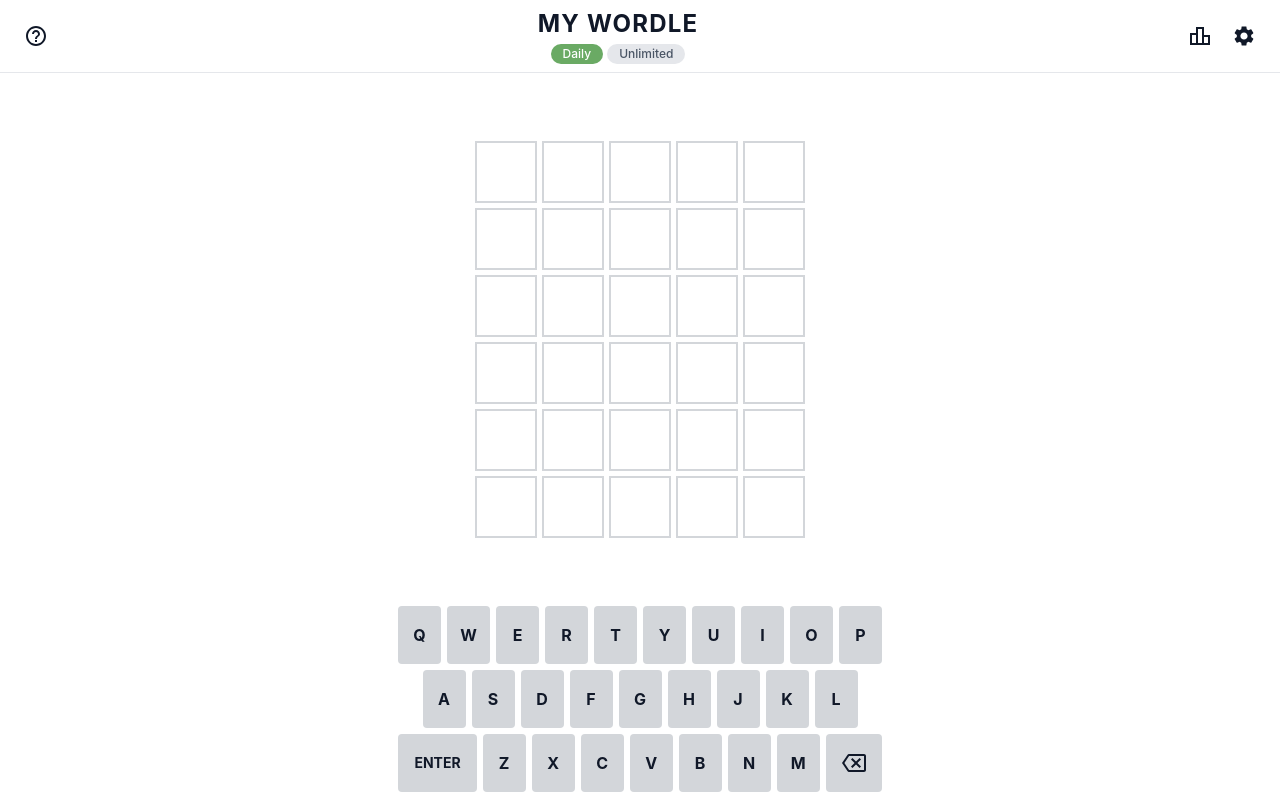
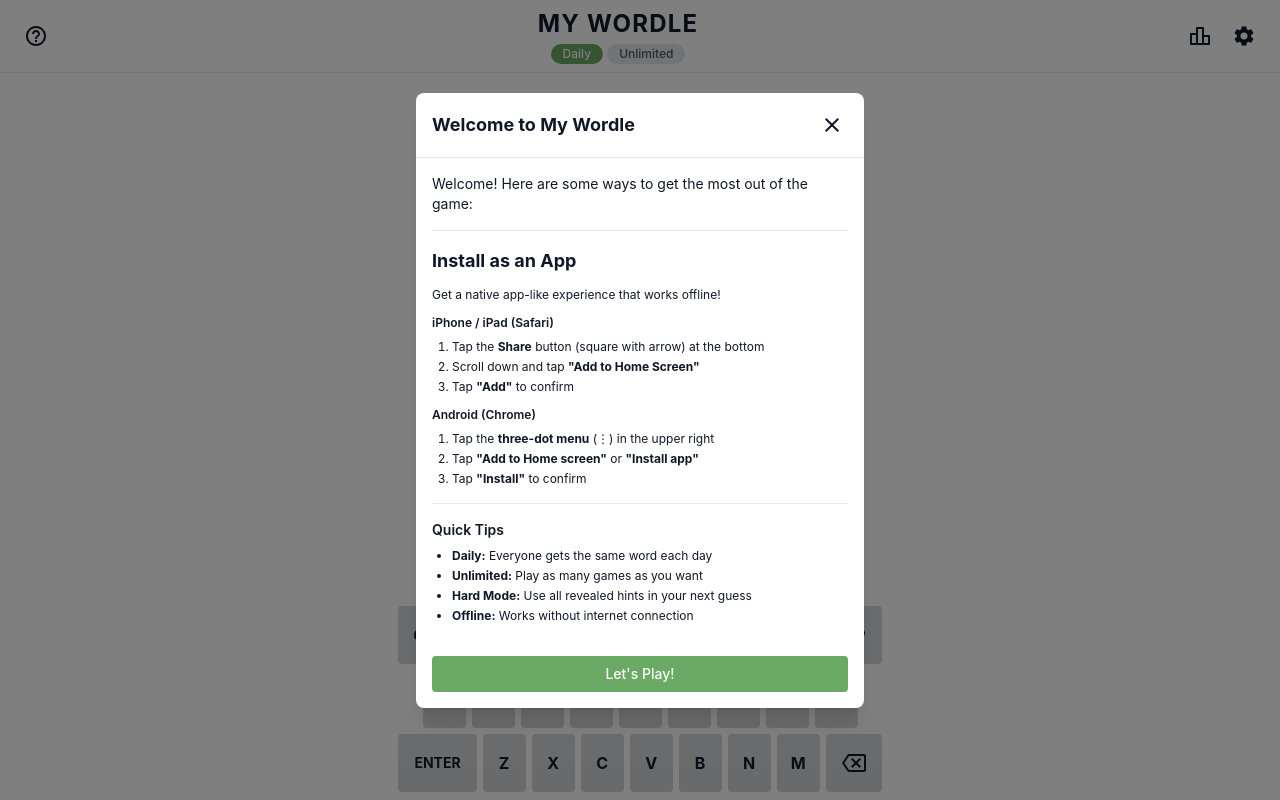
Before and after one commit to alpiepho/my_wordle, a React (Vite) app: page / in a window 1280 px wide. Built offline with nearby package versions, Linux system fonts and the light colour scheme.

Commit message:
attempting to add modal to first run reminding how to install as pwa

```diff
--- a/src/App.tsx
+++ b/src/App.tsx
@@ -1,4 +1,4 @@
-import { useState, useCallback } from 'react'
+import { useState, useCallback, useEffect } from 'react'
 import Header from '@/components/layout/Header'
 import Board from '@/components/game/Board'
 import Keyboard from '@/components/game/Keyboard'
@@ -6,22 +6,35 @@
 import HelpModal from '@/components/modals/HelpModal'
 import StatsModal from '@/components/modals/StatsModal'
 import SettingsModal from '@/components/modals/SettingsModal'
+import FirstTimeModal from '@/components/modals/FirstTimeModal'
 import UpdatePrompt from '@/components/UpdatePrompt'
 import { useGameState } from '@/hooks/useGameState'
 import { useKeyboard } from '@/hooks/useKeyboard'
 import { generateShareText, copyToClipboard } from '@/utils/share'
 import { useTheme } from '@/context/ThemeContext'
 
+const FIRST_TIME_KEY = 'wordle-first-time-shown'
+
 export default function App() {
   const [helpOpen, setHelpOpen] = useState(false)
   const [statsOpen, setStatsOpen] = useState(false)
   const [settingsOpen, setSettingsOpen] = useState(false)
+  const [firstTimeOpen, setFirstTimeOpen] = useState(false)
   const [shareToast, setShareToast] = useState<string | null>(null)
   const { highContrast, setDarkMode, setHighContrast } = useTheme()
 
   const game = useGameState('daily')
 
-  const anyModalOpen = helpOpen || statsOpen || settingsOpen
+  // Show first-time modal on initial load
+  useEffect(() => {
+    const hasSeenFirstTime = localStorage.getItem(FIRST_TIME_KEY)
+    if (!hasSeenFirstTime) {
+      setFirstTimeOpen(true)
+      localStorage.setItem(FIRST_TIME_KEY, 'true')
+    }
+  }, [])
+
+  const anyModalOpen = helpOpen || statsOpen || settingsOpen || firstTimeOpen
 
   const handleKey = useCallback((key: string) => {
     if (key === 'enter') {
@@ -138,8 +151,13 @@
           // so reset theme to system defaults
           setDarkMode(window.matchMedia('(prefers-color-scheme: dark)').matches)
           setHighContrast(false)
+          // Clear first-time flag so modal shows again
+          localStorage.removeItem(FIRST_TIME_KEY)
+          setSettingsOpen(false)
+          setFirstTimeOpen(true)
         }}
       />
+      <FirstTimeModal open={firstTimeOpen} onClose={() => setFirstTimeOpen(false)} />
 
       <UpdatePrompt />
     </div>
--- /dev/null
+++ b/src/components/modals/FirstTimeModal.tsx
@@ -0,0 +1,80 @@
+import { useEffect, useState } from 'react'
+import Modal from './Modal'
+
+interface FirstTimeModalProps {
+  open: boolean
+  onClose: () => void
+}
+
+export default function FirstTimeModal({ open, onClose }: FirstTimeModalProps) {
+  const [isPWA, setIsPWA] = useState(false)
+
+  useEffect(() => {
+    // Check if app is running as PWA
+    const checkPWA = () => {
+      const isPwaMode =
+        window.matchMedia('(display-mode: standalone)').matches ||
+        (window.navigator as any).standalone === true ||
+        document.referrer.includes('android-app://')
+      setIsPWA(isPwaMode)
+    }
+
+    checkPWA()
+  }, [])
+
+  return (
+    <Modal open={open} onClose={onClose} title="Welcome to My Wordle">
+      <div className="space-y-4 text-sm">
+        <p>Welcome! Here are some ways to get the most out of the game:</p>
+
+        {!isPWA && (
+          <div className="border-t border-gray-200 dark:border-gray-700 pt-4">
+            <p className="text-lg font-bold mb-3">Install as an App</p>
+            <p className="text-xs mb-3">Get a native app-like experience that works offline!</p>
+
+            <div className="mb-3">
+              <p className="font-semibold text-xs mb-2">iPhone / iPad (Safari)</p>
+              <ol className="list-decimal pl-5 space-y-1 text-xs">
+                <li>Tap the <strong>Share</strong> button (square with arrow) at the bottom</li>
+                <li>Scroll down and tap <strong>"Add to Home Screen"</strong></li>
+                <li>Tap <strong>"Add"</strong> to confirm</li>
+              </ol>
+            </div>
+
+            <div>
+              <p className="font-semibold text-xs mb-2">Android (Chrome)</p>
+              <ol className="list-decimal pl-5 space-y-1 text-xs">
+                <li>Tap the <strong>three-dot menu</strong> (⋮) in the upper right</li>
+                <li>Tap <strong>"Add to Home screen"</strong> or <strong>"Install app"</strong></li>
+                <li>Tap <strong>"Install"</strong> to confirm</li>
+              </ol>
+            </div>
+          </div>
+        )}
+
+        {isPWA && (
+          <div className="border-t border-gray-200 dark:border-gray-700 pt-4 bg-green-50 dark:bg-green-900/20 p-3 rounded">
+            <p className="text-xs text-green-700 dark:text-green-400">✓ You're running My Wordle as an installed app!</p>
+          </div>
+        )}
+
+        <div className="border-t border-gray-200 dark:border-gray-700 pt-4">
+          <p className="font-semibold text-sm mb-2">Quick Tips</p>
+          <ul className="list-disc pl-5 space-y-1 text-xs">
+            <li><strong>Daily:</strong> Everyone gets the same word each day</li>
+            <li><strong>Unlimited:</strong> Play as many games as you want</li>
+            <li><strong>Hard Mode:</strong> Use all revealed hints in your next guess</li>
+            <li><strong>Offline:</strong> Works without internet connection</li>
+          </ul>
+        </div>
+
+        <button
+          onClick={onClose}
+          className="w-full py-2 text-sm font-medium rounded bg-[var(--color-correct)] text-white hover:opacity-90 cursor-pointer transition-opacity mt-4"
+        >
+          Let's Play!
+        </button>
+      </div>
+    </Modal>
+  )
+}
```
Also changed, not shown: 1 other file (tests, documents, lock files or other folders).
